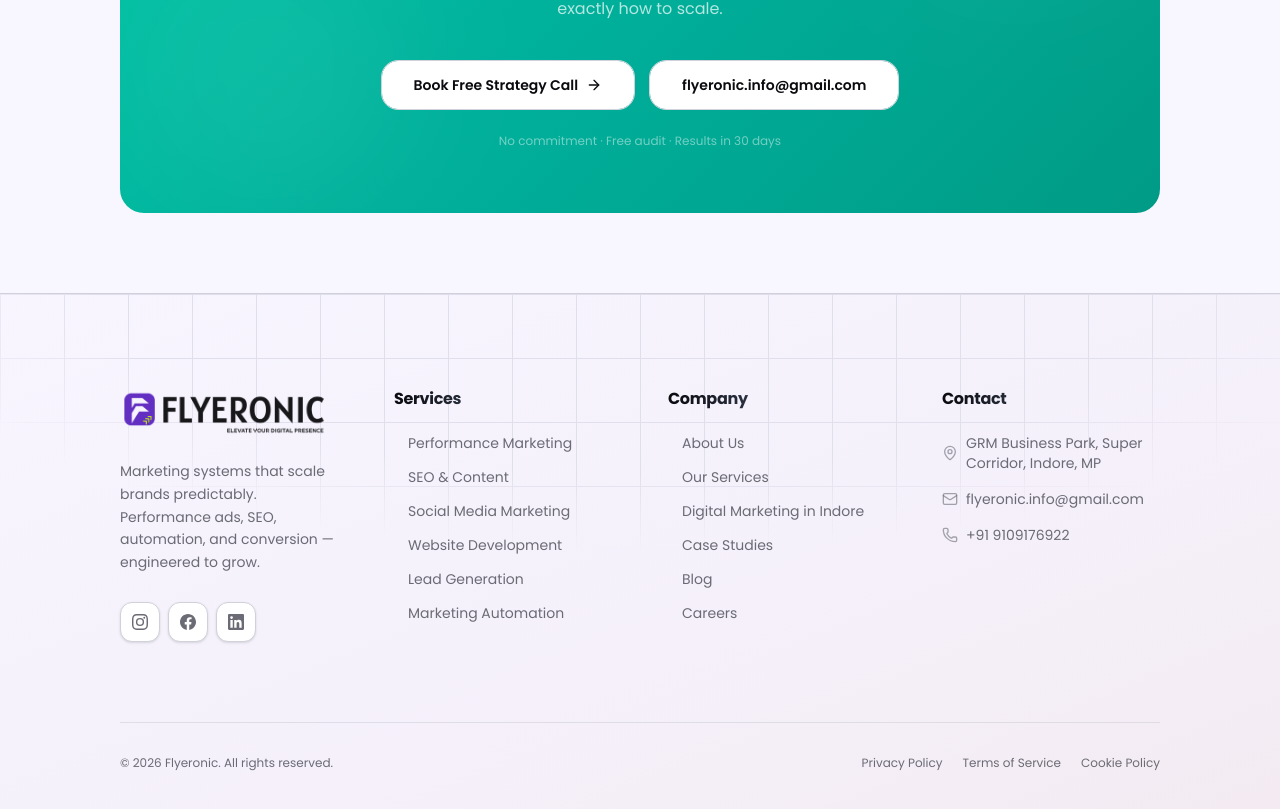
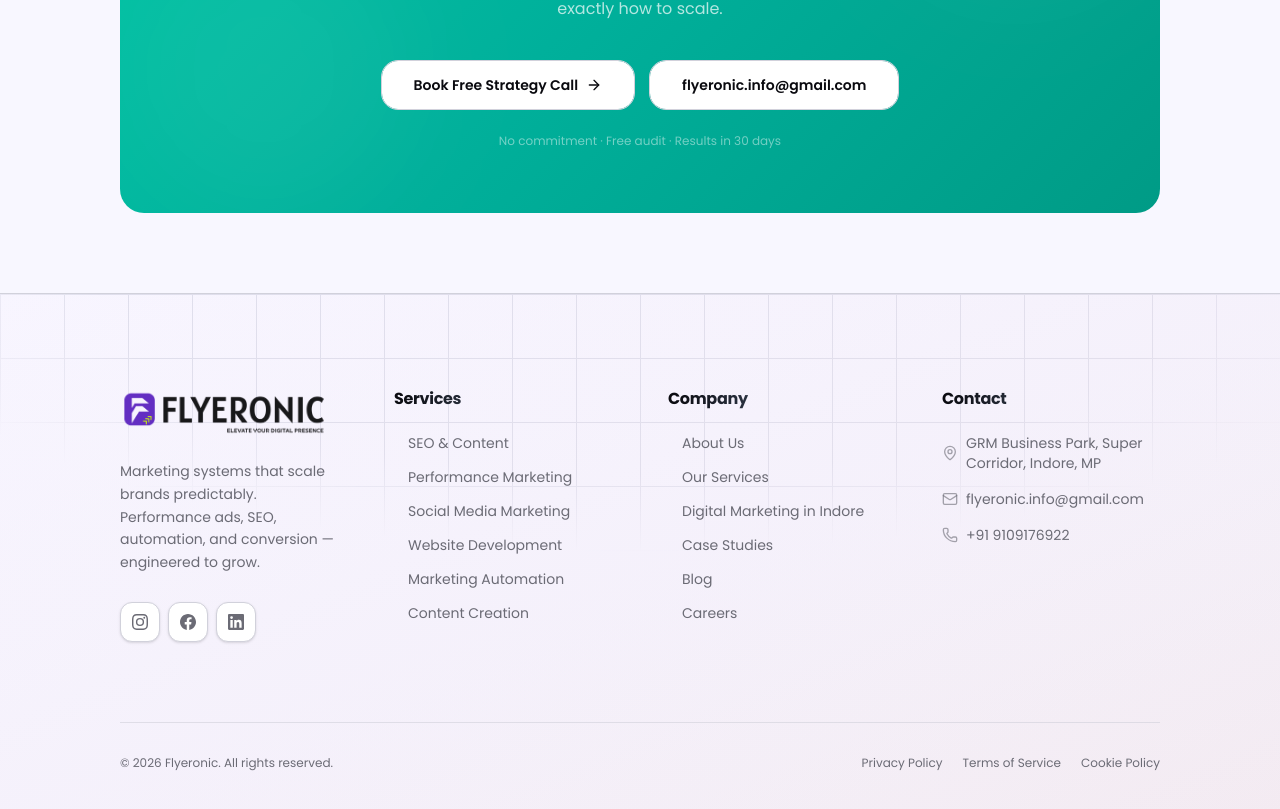
Before and after one commit to ashishsolanki25/Flyeronic.com, a Next.js app: page / in a window 1280 px wide. Shown: the part 9924-10733 px from the top of the page. Built offline with nearby package versions, Linux system fonts and the light colour scheme.

Commit message:
Fix footer Services links to point to real service pages (still pointed at /#services after merge)

```diff
--- a/components/sections/footer.tsx
+++ b/components/sections/footer.tsx
@@ -3,7 +3,6 @@
 import Link from "next/link";
 import Image from "next/image";
 import {
-  Globe2,
   Mail,
   Phone,
   MapPin,
@@ -44,12 +43,12 @@ const socials = [
 ];
 
 const services = [
-  "Performance Marketing",
-  "SEO & Content",
-  "Social Media Marketing",
-  "Website Development",
-  "Lead Generation",
-  "Marketing Automation",
+  { label: "SEO & Content",           href: "/services/seo" },
+  { label: "Performance Marketing",   href: "/services/google-ads" },
+  { label: "Social Media Marketing",  href: "/services/meta-ads" },
+  { label: "Website Development",     href: "/services/website-development" },
+  { label: "Marketing Automation",    href: "/services/marketing-automation" },
+  { label: "Content Creation",        href: "/services/content-creation" },
 ];
 
 const company = [
@@ -121,14 +120,14 @@ export function Footer() {
               Services
             </h4>
             <ul className="space-y-3.5">
-              {services.map((service) => (
-                <li key={service}>
+              {services.map(({ label, href }) => (
+                <li key={label}>
                   <Link
-                    href="/#services"
+                    href={href}
                     className="text-sm text-muted-foreground hover:text-foreground transition-colors duration-200 flex items-center group"
                   >
                     <span className="w-1.5 h-1.5 rounded-full bg-gradient-to-r from-primary to-violet-500 mr-2 opacity-0 group-hover:opacity-100 transition-opacity shrink-0" />
-                    {service}
+                    {label}
                   </Link>
                 </li>
               ))}
```
